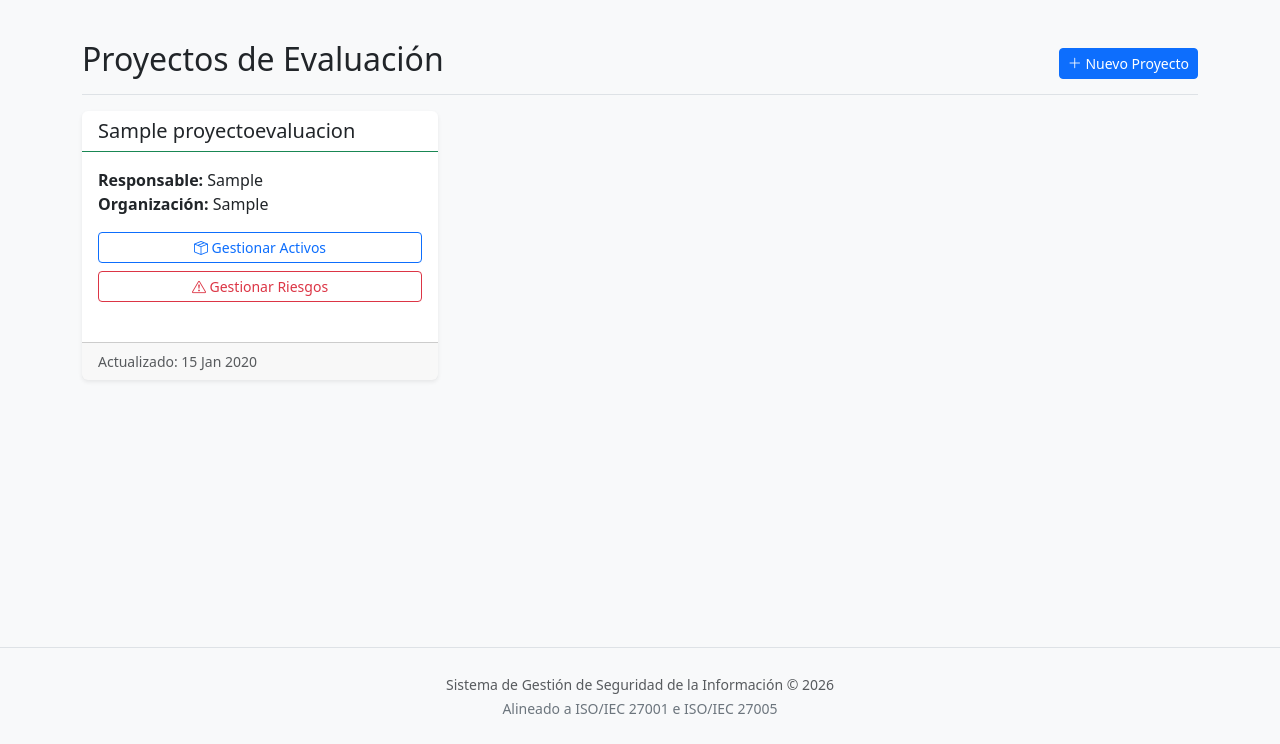
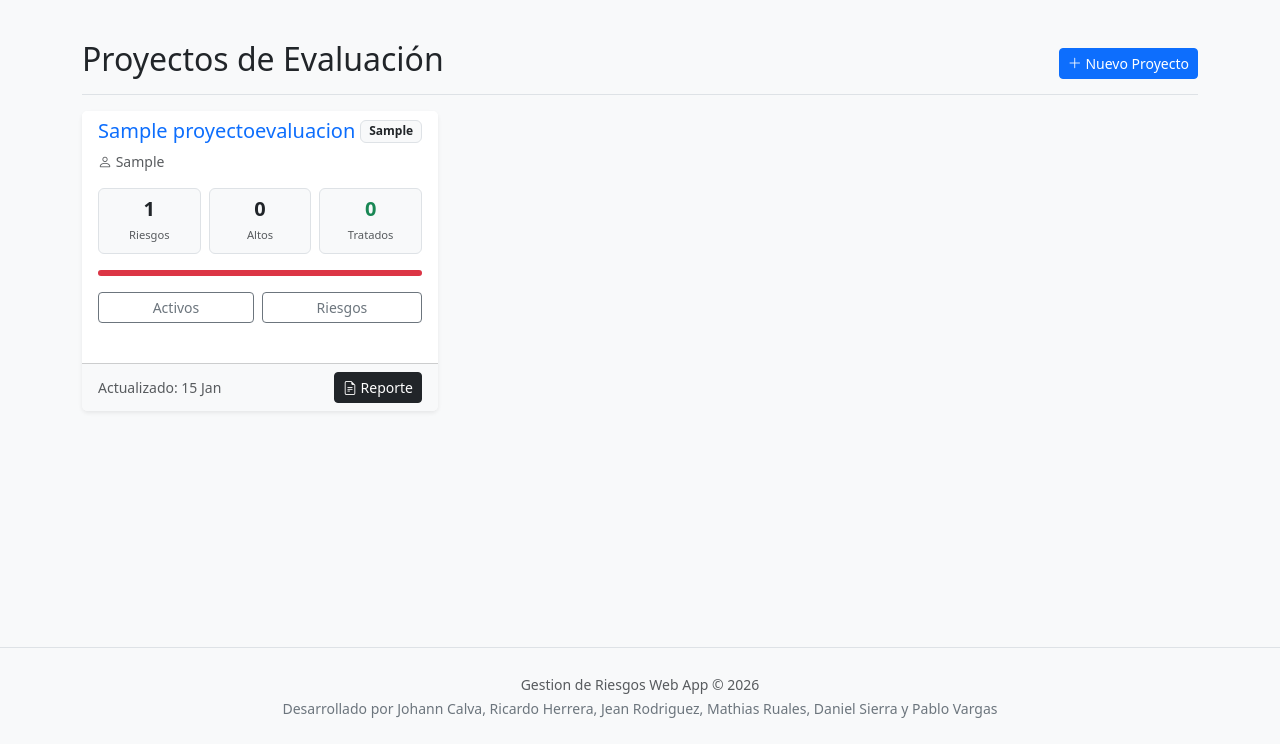
Before and after one commit to JohannCalva/InventarioRiesgosWebApp, a Django app: page / in a window 1280 px wide. Shown: the part 56-800 px from the top of the page. Run offline with Django 5.2, Linux system fonts and the light colour scheme; tables that the repository leaves empty hold one stand-in row (values such as "Sample post").

Commit message:
Dashboard y Reporte

```diff
--- a/core/templates/core/base.html
+++ b/core/templates/core/base.html
@@ -69,9 +69,9 @@
     <!-- Footer -->
     <footer class="bg-light text-center text-muted py-4 mt-auto border-top">
         <div class="container">
-            <small>Sistema de Gestión de Seguridad de la Información &copy; {% now "Y" %}</small>
+            <small>Gestion de Riesgos Web App &copy; {% now "Y" %}</small>
             <br>
-            <small class="text-secondary">Alineado a ISO/IEC 27001 e ISO/IEC 27005</small>
+            <small class="text-secondary">Desarrollado por Johann Calva, Ricardo Herrera, Jean Rodriguez, Mathias Ruales, Daniel Sierra y Pablo Vargas</small>
         </div>
     </footer>
 
--- a/core/templates/core/dashboard.html
+++ b/core/templates/core/dashboard.html
@@ -12,29 +12,68 @@
     </div>
 </div>
 
-<div class="row row-cols-1 row-cols-md-3 g-4">
+<div class="row row-cols-1 row-cols-md-2 row-cols-lg-3 g-4">
     {% for proyecto in proyectos %}
     <div class="col">
-        <div class="card h-100">
-            <div class="card-header bg-transparent border-success">
-                <h5 class="card-title mb-0">{{ proyecto.nombre }}</h5>
+        <div class="card h-100 shadow-sm">
+            <div class="card-header bg-white border-bottom-0 d-flex justify-content-between align-items-center">
+                <h5 class="card-title mb-0 text-primary">{{ proyecto.nombre }}</h5>
+                <span class="badge bg-light text-dark border">{{ proyecto.tipo_organizacion }}</span>
             </div>
-            <div class="card-body">
-                <p class="card-text">
-                    <strong>Responsable:</strong> {{ proyecto.responsable }}<br>
-                    <strong>Organización:</strong> {{ proyecto.tipo_organizacion }}
+
+            <div class="card-body pt-0">
+                <p class="card-text text-muted small mb-3">
+                    <i class="bi bi-person"></i> {{ proyecto.responsable }}
                 </p>
-                <div class="d-grid gap-2">
-                    <a href="{% url 'lista_activos' proyecto.id %}" class="btn btn-outline-primary btn-sm">
-                        <i class="bi bi-box-seam"></i> Gestionar Activos
-                    </a>
-                    <a href="{% url 'lista_riesgos' proyecto.id %}" class="btn btn-outline-danger btn-sm">
-                        <i class="bi bi-exclamation-triangle"></i> Gestionar Riesgos
-                    </a>
+
+                <!-- Mini Dashboard Stats -->
+                <div class="row g-2 text-center mb-3">
+                    <div class="col-4">
+                        <div class="border rounded p-2 bg-light">
+                            <div class="fw-bold h5 mb-0">{{ proyecto.total_riesgos }}</div>
+                            <small class="text-muted" style="font-size: 0.7rem;">Riesgos</small>
+                        </div>
+                    </div>
+                    <div class="col-4">
+                        <div
+                            class="border rounded p-2 {% if proyecto.riesgos_altos > 0 %}bg-danger text-white{% else %}bg-light{% endif %}">
+                            <div class="fw-bold h5 mb-0">{{ proyecto.riesgos_altos }}</div>
+                            <small
+                                class="{% if proyecto.riesgos_altos > 0 %}text-white-50{% else %}text-muted{% endif %}"
+                                style="font-size: 0.7rem;">Altos</small>
+                        </div>
+                    </div>
+                    <div class="col-4">
+                        <div class="border rounded p-2 bg-light">
+                            <div class="fw-bold h5 mb-0 text-success">{{ proyecto.riesgos_tratados }}</div>
+                            <small class="text-muted" style="font-size: 0.7rem;">Tratados</small>
+                        </div>
+                    </div>
+                </div>
+
+                <div class="progress mb-3" style="height: 6px;">
+                    {% if proyecto.total_riesgos > 0 %}
+                    <div class="progress-bar bg-success" role="progressbar"
+                        style="width: {% widthratio proyecto.riesgos_cerrados proyecto.total_riesgos 100 %}%"></div>
+                    <div class="progress-bar bg-primary" role="progressbar"
+                        style="width: {% widthratio proyecto.riesgos_tratados proyecto.total_riesgos 100 %}%"></div>
+                    <div class="progress-bar bg-danger" role="progressbar"
+                        style="width: {% widthratio proyecto.riesgos_abiertos proyecto.total_riesgos 100 %}%"></div>
+                    {% endif %}
+                </div>
+
+                <div class="d-flex gap-2">
+                    <a href="{% url 'lista_activos' proyecto.id %}"
+                        class="btn btn-sm btn-outline-secondary flex-fill">Activos</a>
+                    <a href="{% url 'lista_riesgos' proyecto.id %}"
+                        class="btn btn-sm btn-outline-secondary flex-fill">Riesgos</a>
                 </div>
             </div>
-            <div class="card-footer text-muted small">
-                Actualizado: {{ proyecto.fecha_actualizacion|date:"d M Y" }}
+            <div class="card-footer bg-light d-flex justify-content-between align-items-center">
+                <small class="text-muted">Actualizado: {{ proyecto.fecha_actualizacion|date:"d M" }}</small>
+                <a href="{% url 'reporte_proyecto' proyecto.id %}" class="btn btn-sm btn-dark">
+                    <i class="bi bi-file-earmark-text"></i> Reporte
+                </a>
             </div>
         </div>
     </div>
--- a/core/urls.py
+++ b/core/urls.py
@@ -19,4 +19,5 @@ urlpatterns = [
     path('riesgos/<int:riesgo_id>/tratamiento/', views.tratamiento_riesgo, name='tratamiento_riesgo'),
     path('riesgos/<int:riesgo_id>/tratamiento/detalle/', views.detalle_tratamiento, name='detalle_tratamiento'),
     path('riesgos/<int:riesgo_id>/editar/', views.editar_riesgo, name='editar_riesgo'),
+    path('proyectos/<int:proyecto_id>/reporte/', views.reporte_proyecto, name='reporte_proyecto'),
 ]
--- a/core/views.py
+++ b/core/views.py
@@ -3,9 +3,34 @@ from core.models import ProyectoEvaluacion, ActivoDigital, Riesgo, TratamientoRi
 from core.forms import ProyectoEvaluacionForm, ActivoDigitalForm, ActivoDigitalEdicionForm, RiesgoEdicionForm, RiesgoForm, ShodanBusquedaForm, TratamientoRiesgoForm
 from core.services.shodan_service import crear_activos_desde_shodan, resolver_objetivo, resolver_objetivo
 
+from django.db.models import Count, Q
+
 def dashboard(request):
-    proyectos = ProyectoEvaluacion.objects.all()
+    proyectos = ProyectoEvaluacion.objects.annotate(
+        total_riesgos=Count('activos__riesgos'),
+        riesgos_altos=Count('activos__riesgos', filter=Q(activos__riesgos__nivel_prioridad='Alta')),
+        riesgos_medios=Count('activos__riesgos', filter=Q(activos__riesgos__nivel_prioridad='Media')),
+        riesgos_bajos=Count('activos__riesgos', filter=Q(activos__riesgos__nivel_prioridad='Baja')),
+        riesgos_abiertos=Count('activos__riesgos', filter=Q(activos__riesgos__estado='Abierto')),
+        riesgos_tratados=Count('activos__riesgos', filter=Q(activos__riesgos__estado='En tratamiento')),
+        riesgos_cerrados=Count('activos__riesgos', filter=Q(activos__riesgos__estado='Cerrado')),
+    )
     return render(request, 'core/dashboard.html', {'proyectos': proyectos})
+
+# ... (omitted)
+
+def reporte_proyecto(request, proyecto_id):
+    proyecto = get_object_or_404(ProyectoEvaluacion, id=proyecto_id)
+    activos = ActivoDigital.objects.filter(proyecto=proyecto)
+    riesgos = Riesgo.objects.filter(activo__proyecto=proyecto).select_related(
+        'activo', 'amenaza', 'vulnerabilidad', 'tratamiento'
+    ).order_by('-nivel_riesgo')
+
+    return render(request, 'core/reporte_proyecto.html', {
+        'proyecto': proyecto,
+        'activos': activos,
+        'riesgos': riesgos
+    })
 
 def crear_proyecto(request):
     if request.method == 'POST':
```
Also changed, not shown: core/templates/core/reporte_proyecto.html (added, +122 -0 lines).
